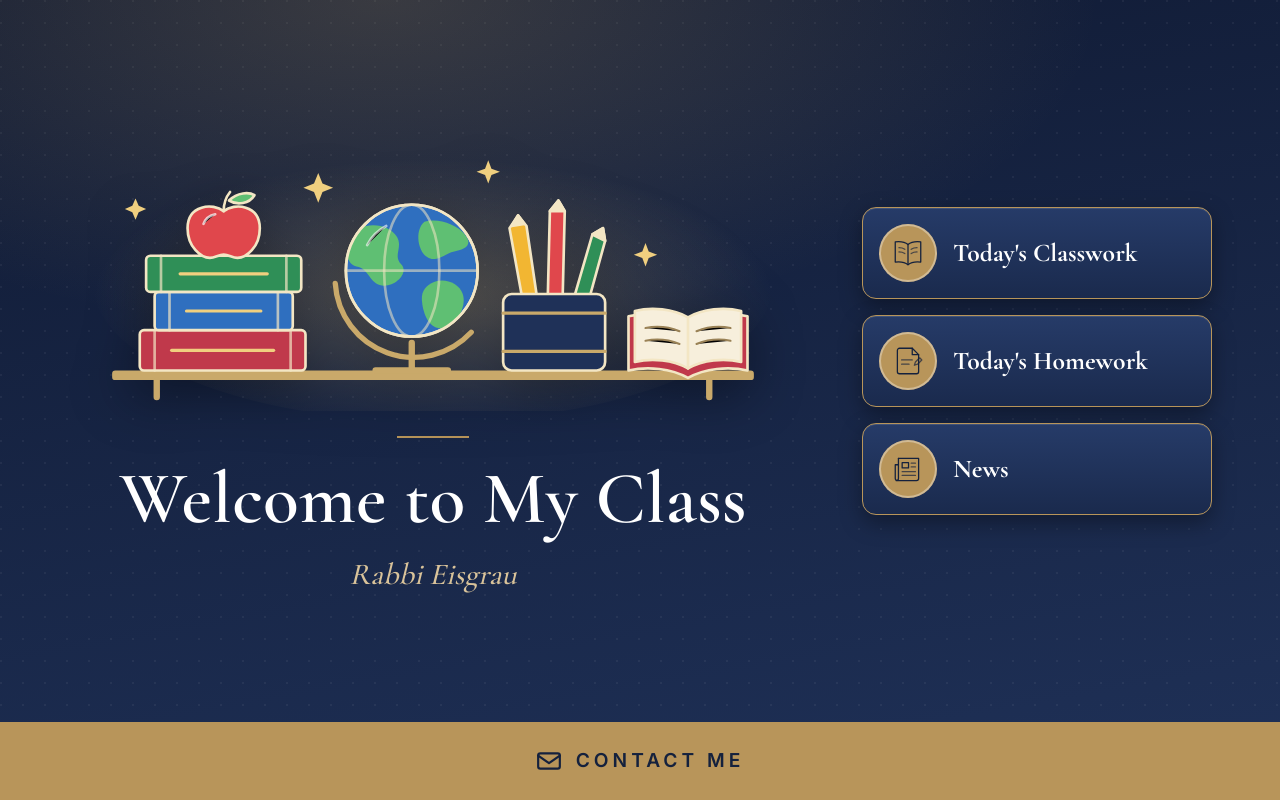
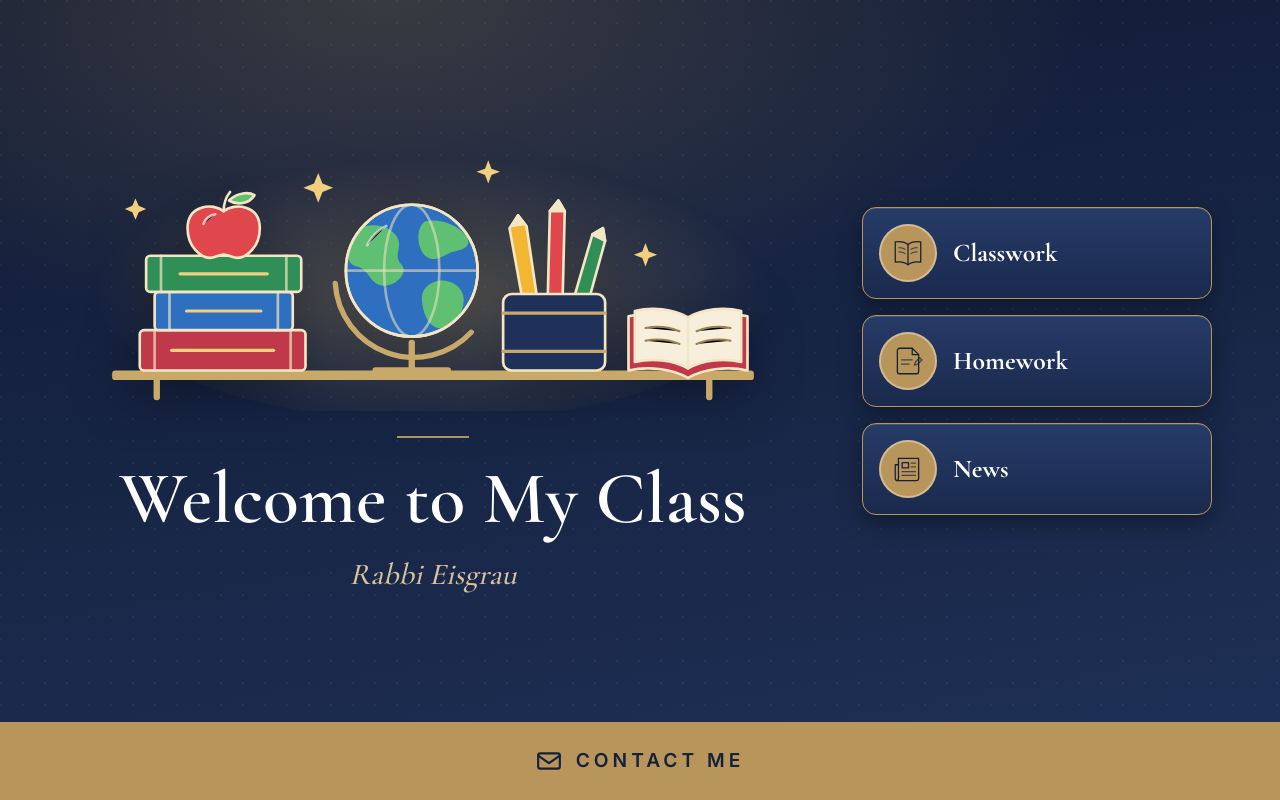
Before and after one commit to meisgrau-prog/Classroom, a plain HTML site: page index.html in a window 1280 px wide. Drawn offline with nearby package versions, Linux system fonts and the light colour scheme.

Commit message:
Add files via upload

```diff
--- a/index.html
+++ b/index.html
@@ -106,7 +106,7 @@
             <path d="M32 16v38"/>
             <path class="accent" d="M15 22c4 0 8 1 11 3M15 30c4 0 8 1 11 3M38 25c3-2 7-3 11-3M38 33c3-2 7-3 11-3"/>
           </svg></span>
-          <span>Today's Classwork</span>
+          <span>Classwork</span>
         </a>
         <a class="side-btn" href="homework.html">
           <span class="badge"><svg viewBox="0 0 64 64" fill="none" stroke-width="2.4" stroke-linecap="round" stroke-linejoin="round" aria-hidden="true">
@@ -115,7 +115,7 @@
             <path class="accent" d="M20 30h20M20 38h14"/>
             <path class="accent" d="M46 34l8-8 4 4-8 8-6 2z"/>
           </svg></span>
-          <span>Today's Homework</span>
+          <span>Homework</span>
         </a>
         <a class="side-btn" href="news.html">
           <span class="badge"><svg viewBox="0 0 64 64" fill="none" stroke-width="2.4" stroke-linecap="round" stroke-linejoin="round" aria-hidden="true">
```
